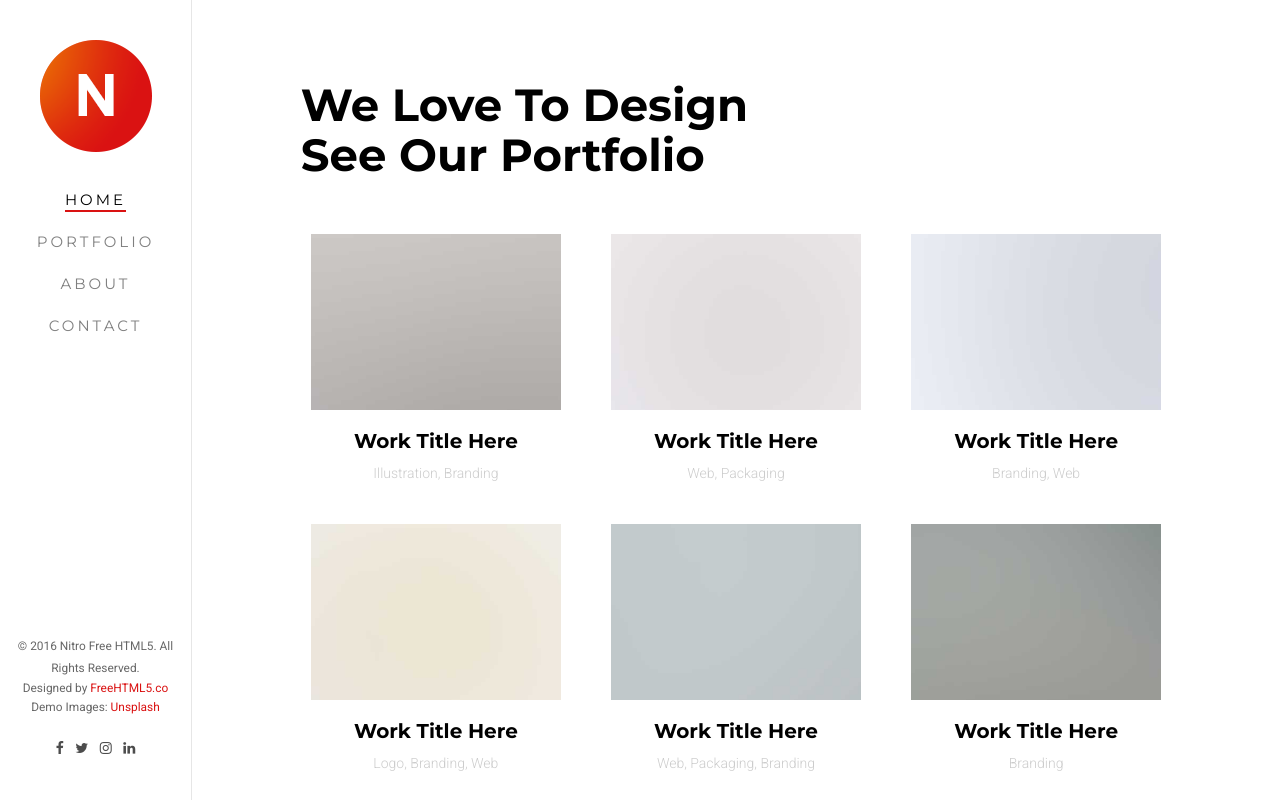
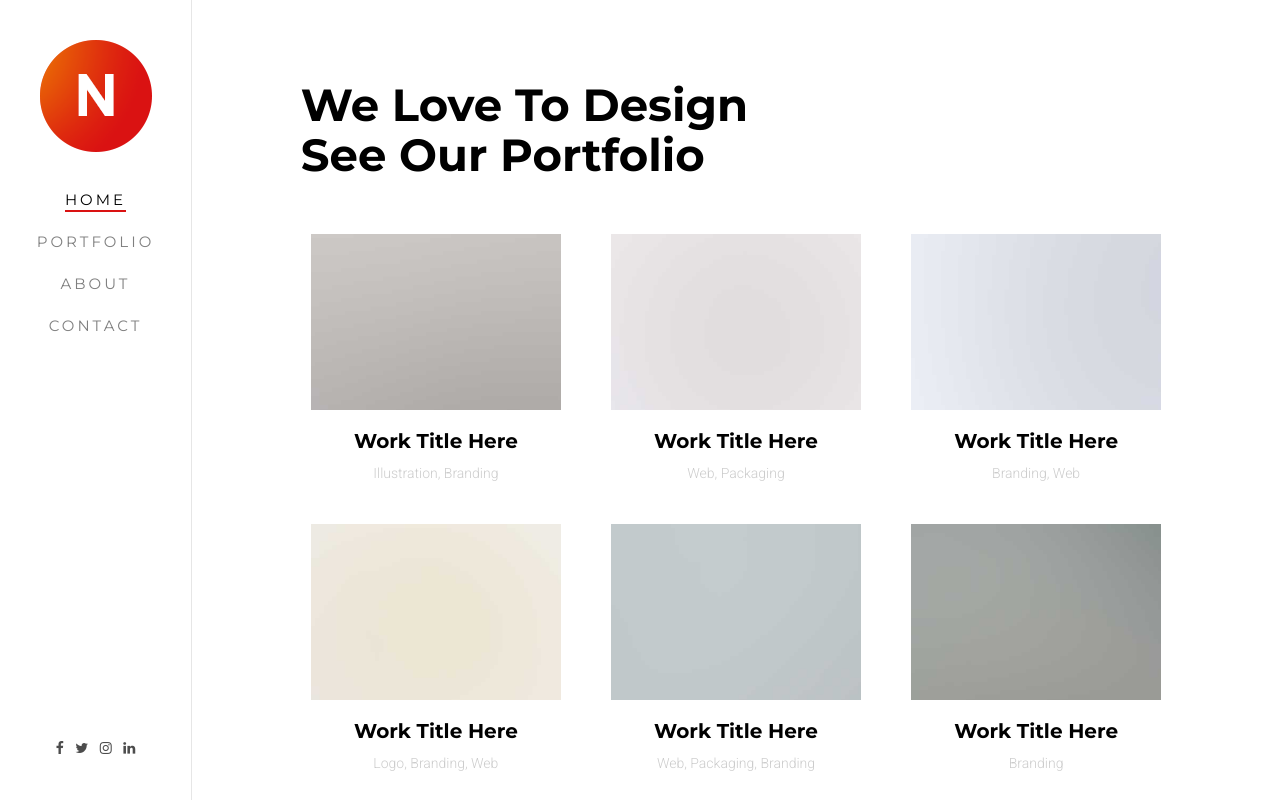
Before and after one commit to dandandoudou/portfolio, a plain HTML site: page index.html in a window 1280 px wide. Shown: the top 801 px of the page. Drawn offline with Linux system fonts and the light colour scheme; files whose address does not match are found by name.

Commit message:
Remove some lines

```diff
--- a/index.html
+++ b/index.html
@@ -80,7 +80,6 @@
 			</nav>
 
 			<div class="fh5co-footer">
-				<p><small>&copy; 2016 Nitro Free HTML5. All Rights Reserved.</span> <span>Designed by <a href="http://freehtml5.co/" target="_blank">FreeHTML5.co</a> </span> <span>Demo Images: <a href="http://unsplash.com/" target="_blank">Unsplash</a></span></small></p>
 				<ul>
 					<li><a href="#"><i class="icon-facebook"></i></a></li>
 					<li><a href="#"><i class="icon-twitter"></i></a></li>
```
